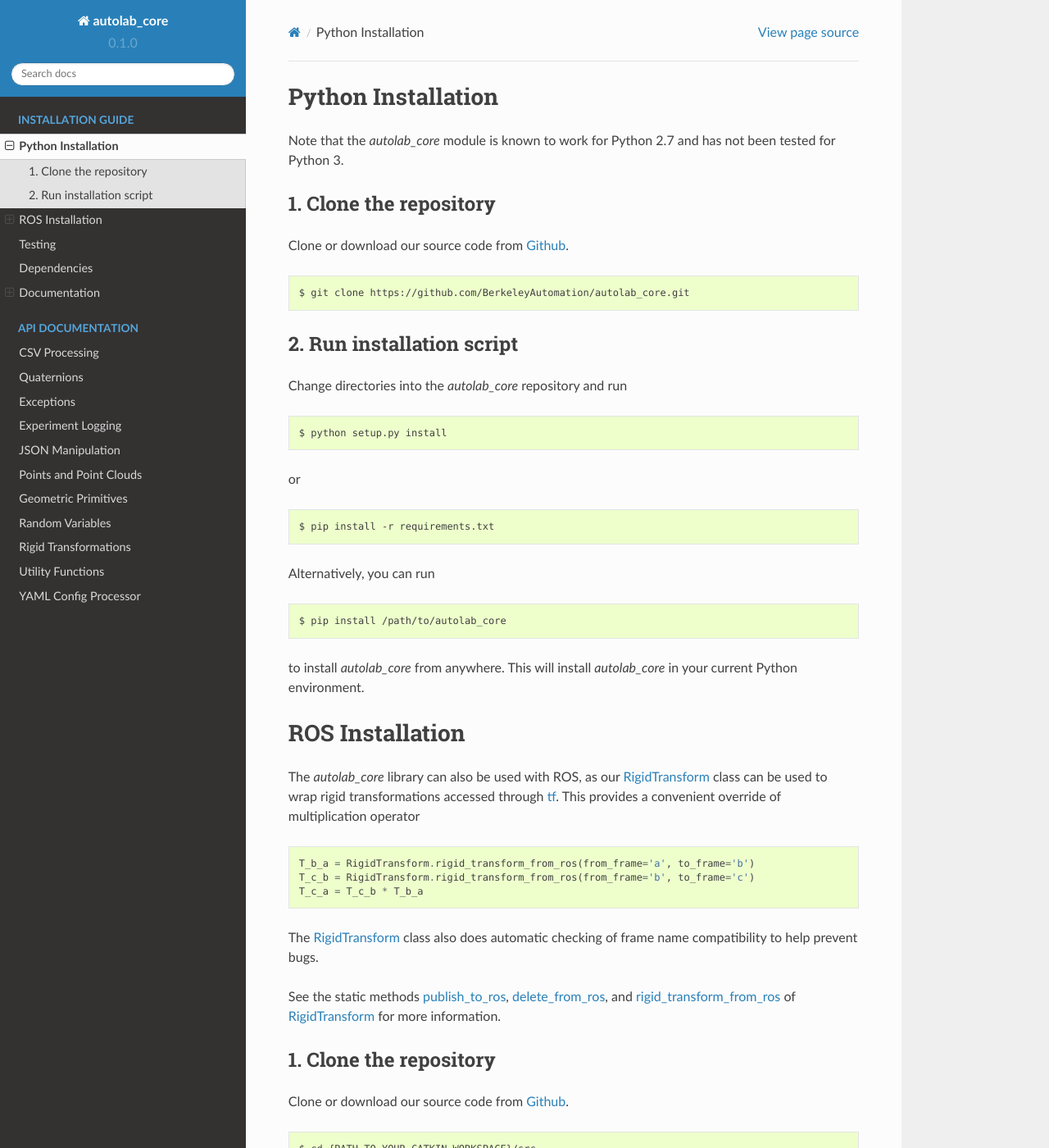
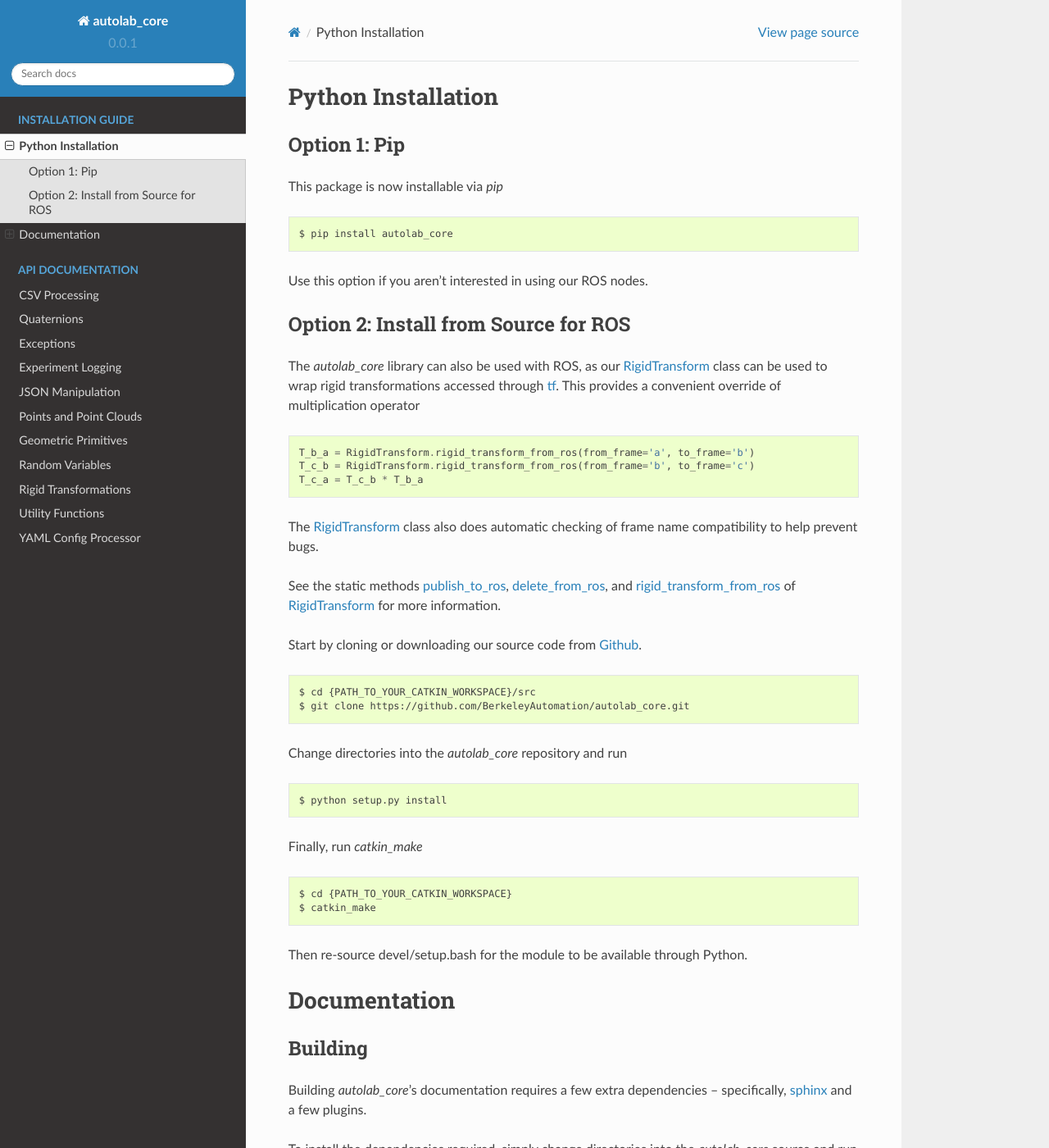
Before and after one commit to BerkeleyAutomation/autolab_core, a Sphinx documentation site: the page built from docs/source/install/install.rst, in a window 1280 px wide and 1400 px high. Shown: the whole window at 82% size. Built offline with Sphinx 7.4.7 and the Read the Docs theme 2.0.0, drawn with Linux system fonts in a browser that asks for light colours; some of the changed text lies outside the part shown.

Commit message:
Update docs

```diff
--- a/docs/source/conf.py
+++ b/docs/source/conf.py
@@ -15,6 +15,7 @@
 import sys
 import os
 import sphinx_rtd_theme
+from autolab_core import __version__
 
 # If extensions (or modules to document with autodoc) are in another directory,
 # add these directories to sys.path here. If the directory is relative to the
@@ -62,9 +63,9 @@
 # built documents.
 #
 # The short X.Y version.
-version = u'0.1.0'
+version = __version__
 # The full version, including alpha/beta/rc tags.
-release = u'0.1.0'
+release = __version__
 
 # The language for content autogenerated by Sphinx. Refer to documentation
 # for a list of supported languages.
--- a/docs/source/install/install.rst
+++ b/docs/source/install/install.rst
@@ -1,36 +1,16 @@
 Python Installation
 ~~~~~~~~~~~~~~~~~~~
 
-Note that the `autolab_core` module is known to work for Python 2.7 and has not been tested for Python 3.
+Option 1: Pip
+"""""""""""""
+This package is now installable via `pip` ::
 
-1. Clone the repository
-"""""""""""""""""""""""
-Clone or download our source code from `Github`_. ::
+    $ pip install autolab_core
 
-    $ git clone https://github.com/BerkeleyAutomation/autolab_core.git
+Use this option if you aren't interested in using our ROS nodes.
 
-.. _Github: https://github.com/BerkeleyAutomation/autolab_core
-
-2. Run installation script
-""""""""""""""""""""""""""
-Change directories into the `autolab_core` repository and run ::
-
-    $ python setup.py install
-
-or ::
-
-    $ pip install -r requirements.txt
-
-Alternatively, you can run ::
-
-    $ pip install /path/to/autolab_core
-
-to install `autolab_core` from anywhere.
-This will install `autolab_core` in your current Python environment.
-
-ROS Installation
-~~~~~~~~~~~~~~~~
-
+Option 2: Install from Source for ROS
+"""""""""""""""""""""""""""""""""""""
 The `autolab_core` library can also be used with ROS, as our `RigidTransform`_ class can be used to wrap rigid transformations accessed through `tf`_.
 This provides a convenient override of multiplication operator ::
 
@@ -48,52 +28,24 @@
 .. _delete_from_ros: ../api/rigid_transform.html#autolab_core.RigidTransform.delete_from_ros
 .. _rigid_transform_from_ros: ../api/rigid_transform.html#autolab_core.RigidTransform.rigid_transform_from_ros
 
-1. Clone the repository
-"""""""""""""""""""""""
-Clone or download our source code from `Github`_. ::
+Start by cloning or downloading our source code from `Github`_. ::
 
     $ cd {PATH_TO_YOUR_CATKIN_WORKSPACE}/src
     $ git clone https://github.com/BerkeleyAutomation/autolab_core.git
 
 .. _Github: https://github.com/BerkeleyAutomation/autolab_core
 
-2. Build the catkin package
-"""""""""""""""""""""""""""
-Build the catkin pacakge by running ::
+
+Change directories into the `autolab_core` repository and run ::
+
+    $ python setup.py install
+
+Finally, run `catkin_make` ::
 
     $ cd {PATH_TO_YOUR_CATKIN_WORKSPACE}
     $ catkin_make
 
 Then re-source devel/setup.bash for the module to be available through Python.
-
-Testing
-~~~~~~~
-To test your installation, run ::
-
-  $ python setup.py test
-
-with the robot on and calibrated.
-
-We highly recommend testing before using the module.
-
-
-Dependencies
-~~~~~~~~~~~~
-The `autolab_core` module's only dependencies are on `numpy`_, `scipy`_,
-`matplotlib`_, and `pyyaml` and should be installed automatically.
-You can install these manually if you wish with
-pip. ::
-
-    $ pip install numpy
-    $ pip install scipy
-    $ pip install matplotlib
-    $ pip install pyyaml
-
-However, installing our repo using `pip` will install these automatically.
-
-.. _numpy: http://www.numpy.org/
-.. _scipy: https://www.scipy/org/
-.. _matplotlib: http://www.matplotlib.org/
 
 Documentation
 ~~~~~~~~~~~~~
@@ -105,9 +57,9 @@
 
 .. _sphinx: http://www.sphinx-doc.org/en/1.4.8/
 
-To install the dependencies required, simply run ::
+To install the dependencies required, simply change directories into the `autolab_core` source and run ::
 
-    $ pip install -r docs_requirements.txt
+    $ pip install .[docs]
 
 Then, go to the `docs` directory and run ``make`` with the appropriate target.
 For example, ::
```
Also changed, not shown: 1 other file.
